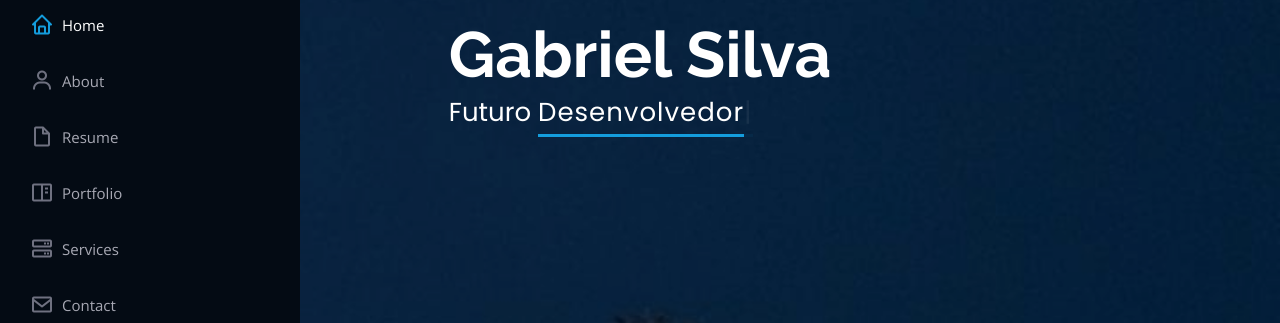
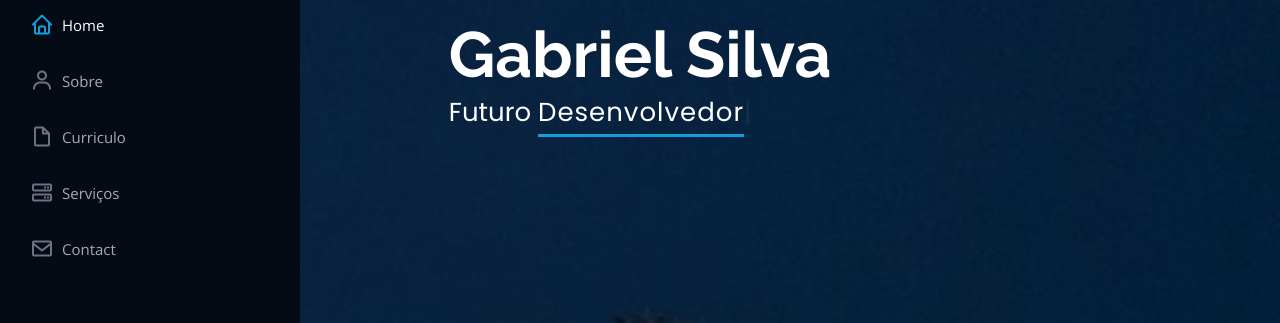
Before and after one commit to BiielSilva/portfolio, a plain HTML site: page iPortfolio/index.html in a window 1280 px wide. Shown: the part 296-619 px from the top of the page. Drawn offline with nearby package versions, Linux system fonts and the light colour scheme.

Commit message:
Tradução do menu lateral

```diff
--- a/iPortfolio/index.html
+++ b/iPortfolio/index.html
@@ -60,10 +60,9 @@
       <nav id="navbar" class="nav-menu navbar">
         <ul>
           <li><a href="#hero" class="nav-link scrollto active"><i class="bx bx-home"></i> <span>Home</span></a></li>
-          <li><a href="#about" class="nav-link scrollto"><i class="bx bx-user"></i> <span>About</span></a></li>
-          <li><a href="#resume" class="nav-link scrollto"><i class="bx bx-file-blank"></i> <span>Resume</span></a></li>
-          <li><a href="#portfolio" class="nav-link scrollto"><i class="bx bx-book-content"></i> <span>Portfolio</span></a></li>
-          <li><a href="#services" class="nav-link scrollto"><i class="bx bx-server"></i> <span>Services</span></a></li>
+          <li><a href="#about" class="nav-link scrollto"><i class="bx bx-user"></i> <span>Sobre</span></a></li>
+          <li><a href="#resume" class="nav-link scrollto"><i class="bx bx-file-blank"></i> <span>Curriculo</span></a></li>
+          <li><a href="#services" class="nav-link scrollto"><i class="bx bx-server"></i> <span>Serviços</span></a></li>
           <li><a href="#contact" class="nav-link scrollto"><i class="bx bx-envelope"></i> <span>Contact</span></a></li>
         </ul>
       </nav><!-- .nav-menu -->
```
